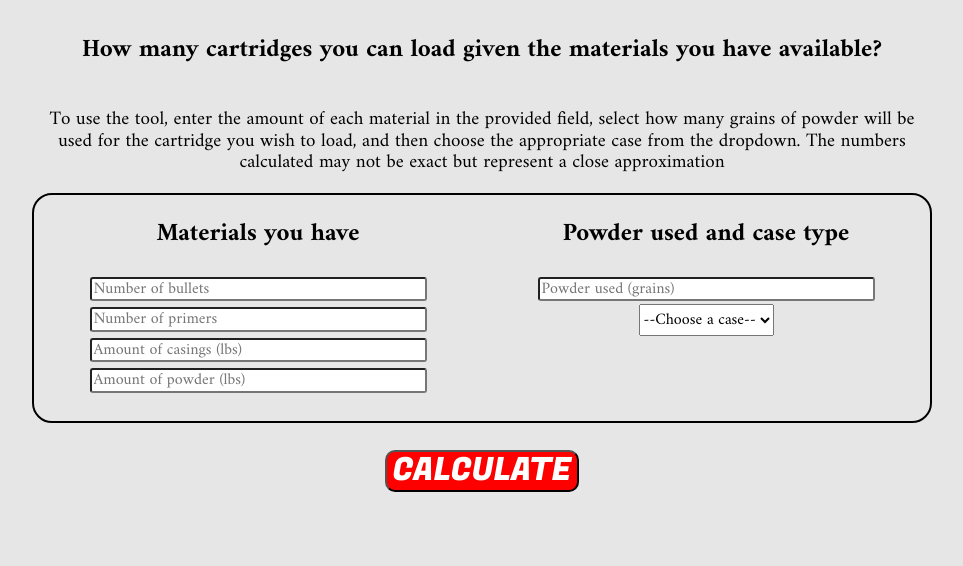
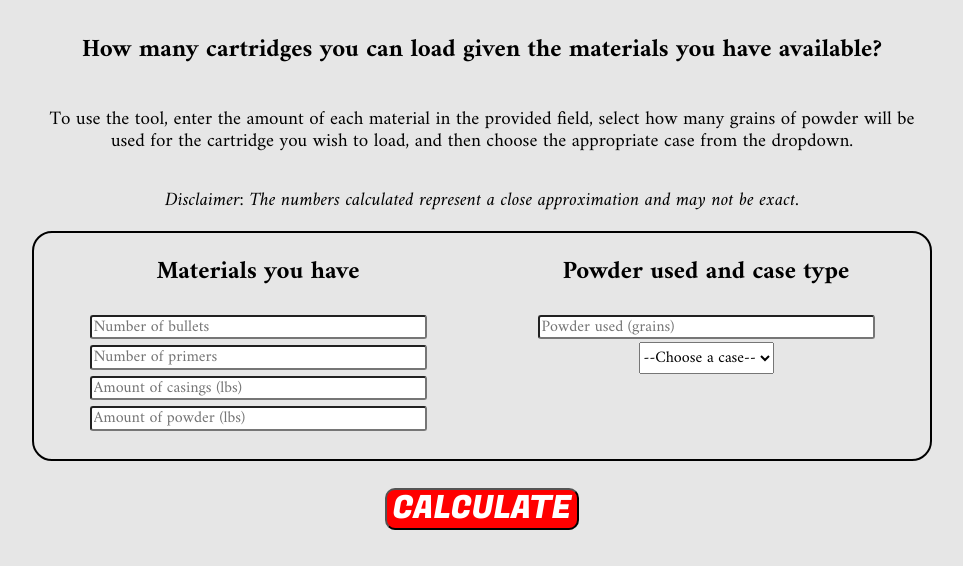
Before and after one commit to whit-morgan/cartridge-quantity-calculator, a website: page index.html in a window 1280 px wide. Shown: the part 234-800 px from the top of the page, without its empty margins (158-1121 px from the left). Drawn offline with Linux system fonts and the light colour scheme; a web font is replaced by a local one.

Commit message:
updated styling and added copy

```diff
--- a/index.html
+++ b/index.html
@@ -16,7 +16,8 @@
     <main>
     <h1>Cartridge Calculator</h1>
     <h3>How many cartridges you can load given the materials you have available?</h3>
-    <p>To use the tool, enter the amount of each material in the provided field, select how many grains of powder will be used for the cartridge you wish to load, and then choose the appropriate case from the dropdown. The numbers calculated may not be exact but represent a close approximation</p>
+    <p>To use the tool, enter the amount of each material in the provided field, select how many grains of powder will be used for the cartridge you wish to load, and then choose the appropriate case from the dropdown.</p>
+    <p class="disclaimer"> Disclaimer: The numbers calculated  represent a close approximation and may not be exact.</p>
     <div>
     <section class="testSection">
             <h3>Materials you have</h3>
--- a/public/css/style.css
+++ b/public/css/style.css
@@ -106,3 +106,6 @@ footer {
 /******************************************
 /* ADDITIONAL STYLES
 /*******************************************/
+.disclaimer{
+  font-style: italic;
+}
```
